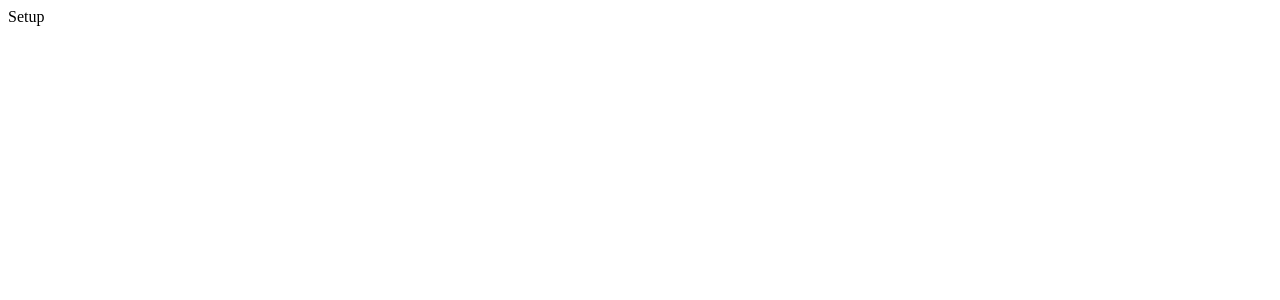
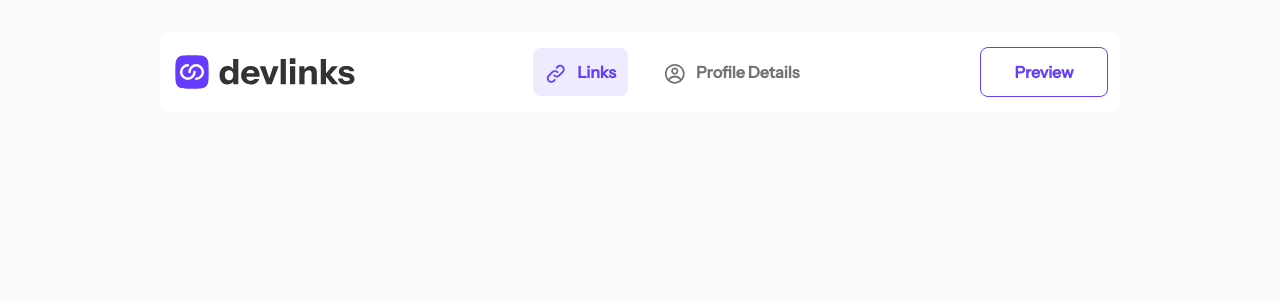
Before and after one commit to JurgenMik/LinkSharingApp, a React (Create React App) app: page / in a window 1280 px wide. Shown: the top 300 px of the page. Built offline with nearby package versions, Linux system fonts and the light colour scheme.

Commit message:
LS-created-the-profile-navigation-component

```diff
--- a/package.json
+++ b/package.json
@@ -14,7 +14,9 @@
     "node-sass": "^7.0.3",
     "react": "^18.2.0",
     "react-dom": "^18.2.0",
+    "react-icons": "^4.10.1",
     "react-redux": "^8.1.1",
+    "react-router-dom": "^6.14.2",
     "react-scripts": "5.0.1",
     "redux": "^4.2.1",
     "sass-loader": "^13.3.2",
--- a/public/index.html
+++ b/public/index.html
@@ -15,6 +15,9 @@
       user's mobile device or desktop. See https://developers.google.com/web/fundamentals/web-app-manifest/
     -->
     <link rel="manifest" href="%PUBLIC_URL%/manifest.json" />
+    <link rel="preconnect" href="https://fonts.googleapis.com">
+    <link rel="preconnect" href="https://fonts.gstatic.com" crossorigin>
+    <link href="https://fonts.googleapis.com/css2?family=Instrument+Sans:wght@500&display=swap" rel="stylesheet">
     <!--
       Notice the use of %PUBLIC_URL% in the tags above.
       It will be replaced with the URL of the `public` folder during the build.
--- a/src/App.tsx
+++ b/src/App.tsx
@@ -1,11 +1,19 @@
-import React from 'react';
-import './App.scss';
+import React, {lazy, Suspense} from 'react';
+import {BrowserRouter, Routes, Route} from 'react-router-dom';
+
+const ProfileLinks = lazy(() => import('./pages/profile/ProfileLinks/ProfileLinks'));
+const ProfileDetails = lazy(() => import('./pages/profile/ProfileDetails/ProfileDetails'));
 
 function App() {
   return (
-    <>
-      Setup
-    </>
+    <BrowserRouter>
+        <Suspense fallback={<span>...Loading</span>}>
+            <Routes>
+                <Route path="/*" element={<ProfileLinks />} />
+                <Route path="/profile/details" element={<ProfileDetails />} />
+            </Routes>
+        </Suspense>
+    </BrowserRouter>
   );
 }
 
--- /dev/null
+++ b/src/components/ProfileNav/ProfileNav.scss
@@ -0,0 +1,33 @@
+@import '../../variables/variables.scss';
+
+nav {
+  height: 5rem;
+  font-family: 'Instrument sans', serif;
+  background: $White;
+  .link {
+    width: auto;
+    padding: 0.75rem;
+    text-decoration: none;
+    text-align: center;
+    font-weight: bold;
+    color: $DarkGray;
+    &:hover {
+      color: $LightPurple;
+    }
+  }
+  #preview {
+    width: 8rem;
+    border-radius: 0.5rem;
+    border: 1px solid $DarkPurple;
+    color: $DarkPurple;
+  }
+  #nav-icon {
+    margin-right: 0.65rem;
+    font-size: 1.35rem;
+  }
+  #active {
+    background: $LightPinkishPurple;
+    border-radius: 0.5rem;
+    color: $DarkPurple;
+  }
+}
--- /dev/null
+++ b/src/components/ProfileNav/ProfileNav.tsx
@@ -0,0 +1,64 @@
+import React, {useState, useEffect} from 'react';
+import {Link, useLocation} from 'react-router-dom';
+import './ProfileNav.scss';
+import Logo from '../assets/logo-devlinks-large.svg';
+import {CgProfile} from 'react-icons/cg';
+import {HiOutlineLink} from 'react-icons/hi';
+
+function ProfileNav() {
+
+    const [activeLink, setActive] = useState<string>();
+
+    const location = useLocation();
+
+    const handleActiveNavLink = () => {
+        switch (location.pathname) {
+            case '/': {
+                return setActive('links');
+            }
+            case '/profile/details': {
+                return setActive('details');
+            }
+        }
+    }
+
+    useEffect(() => {
+        handleActiveNavLink();
+    }, [])
+
+    return (
+        <nav className="container-fluid w-75 rounded-3 d-flex justify-content-center flex-column">
+            <div className="row">
+                <div className="col d-flex align-items-center justify-content-between">
+                    <img
+                        src={Logo}
+                        alt="logo"
+                    />
+                    <Link
+                        to="/"
+                        className="link"
+                        id={activeLink === 'links' ? 'active' : ''}
+                    >
+                        <HiOutlineLink id="nav-icon" />
+                        Links
+                    </Link>
+                </div>
+                <div className="col d-flex align-items-center justify-content-between">
+                    <Link
+                        to="/profile/details"
+                        className="link"
+                        id={activeLink === 'details' ? 'active' : ''}
+                    >
+                        <CgProfile id="nav-icon" />
+                        Profile Details
+                    </Link>
+                    <Link to="" className="link" id="preview">
+                        Preview
+                    </Link>
+                </div>
+            </div>
+        </nav>
+    )
+}
+
+export default ProfileNav;
--- a/src/index.tsx
+++ b/src/index.tsx
@@ -1,6 +1,7 @@
 import React from 'react';
 import ReactDOM from 'react-dom/client';
 import './index.scss';
+import 'bootstrap/dist/css/bootstrap.min.css';
 import App from './App';
 import reportWebVitals from './reportWebVitals';
 
--- /dev/null
+++ b/src/pages/profile/ProfileDetails/ProfileDetails.scss
@@ -0,0 +1,9 @@
+@import '../../../variables/variables.scss';
+
+.main-container-details {
+  max-width: 100%;
+  height: 100vh;
+  margin: 0;
+  padding-top: 2rem;
+  background: $LightGray;
+}
--- /dev/null
+++ b/src/pages/profile/ProfileDetails/ProfileDetails.tsx
@@ -0,0 +1,13 @@
+import React from 'react';
+import './ProfileDetails.scss';
+import ProfileNav from '../../../components/ProfileNav/ProfileNav';
+
+function ProfileDetails() {
+    return (
+        <div className="main-container-details">
+            <ProfileNav />
+        </div>
+    )
+}
+
+export default ProfileDetails;
--- /dev/null
+++ b/src/pages/profile/ProfileLinks/ProfileLinks.scss
@@ -0,0 +1,9 @@
+@import '../../../variables/variables.scss';
+
+.main-container-links {
+  max-width: 100%;
+  height: 100vh;
+  margin: 0;
+  padding-top: 2rem;
+  background: $LightGray;
+}
--- /dev/null
+++ b/src/pages/profile/ProfileLinks/ProfileLinks.tsx
@@ -0,0 +1,13 @@
+import React from 'react';
+import './ProfileLinks.scss';
+import ProfileNav from '../../../components/ProfileNav/ProfileNav';
+
+function ProfileLinks() {
+    return (
+        <div className="main-container-links">
+            <ProfileNav />
+        </div>
+    )
+}
+
+export default ProfileLinks;
--- /dev/null
+++ b/src/variables/variables.scss
@@ -0,0 +1,13 @@
+  // Colors
+
+    // Primary
+
+    $DarkPurple: hsl(252, 100%, 62%);
+    $LightPurple: hsl(252, 100%, 84%);
+    $LightPinkishPurple: hsl(252, 100%, 96%);
+
+    // Neutral
+
+    $White: hsl(0, 0%, 100%);
+    $DarkGray: hsl(0, 0%, 45%);
+    $LightGray: hsl(0, 25%, 98%);
```
Also changed, not shown: src/components/assets/logo-devlinks-large.svg (added), 1 other file (tests, documents, lock files or other folders).
